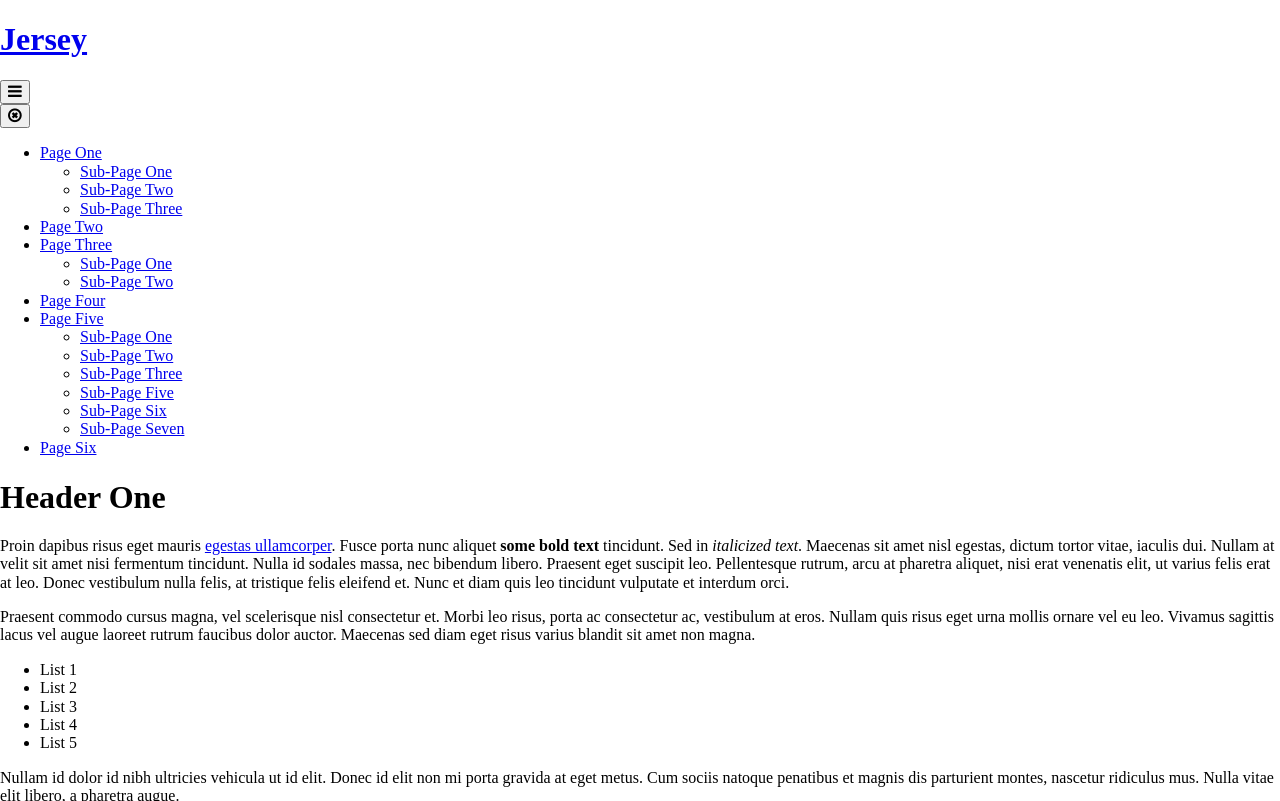
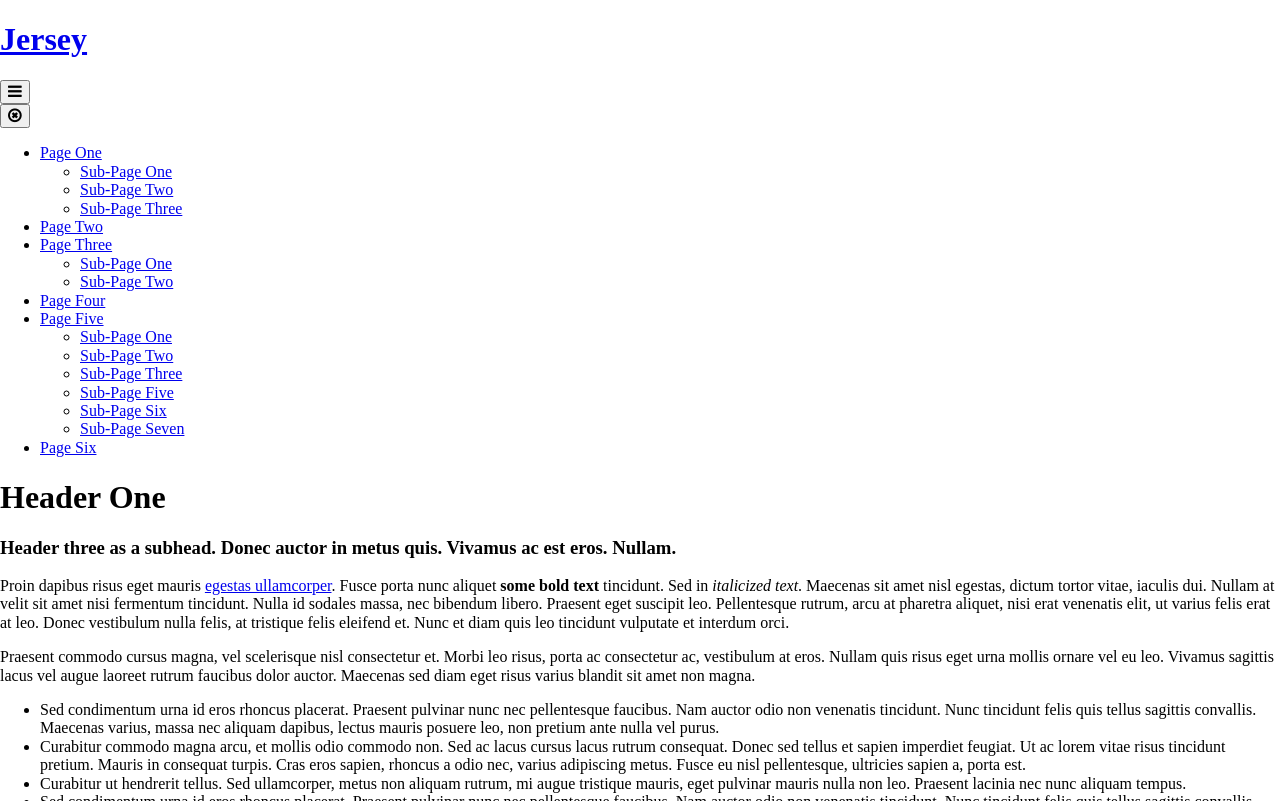
Before and after one commit to centresource/jersey, a Jekyll site: the page dist/index.html, which Jekyll copies as it is, in a window 1280 px wide. Shown: the top 801 px of the page. Built offline with Jekyll 4.4.1, drawn with Linux system fonts in a browser that asks for light colours; nearby versions of some CDN libraries; library files that are not in the unit come from our copies; Markdown is read by kramdown in place of the engine named in the settings; comment, search, counter and statistics services are not loaded; some of the changed text lies outside the part shown; grey boxes are pictures that could not be loaded.

```diff
--- a/dist/404.html
+++ b/dist/404.html
@@ -126,5 +126,7 @@
 
 <script src="/assets/js/jersey.flyover.js"></script>
 
+<script src="/assets/js/jersey.anchors.js"></script>
+
   </body>
 </html>
--- /dev/null
+++ b/dist/assets/js/jersey.anchors.js
@@ -0,0 +1 @@
+(function(){var a;window.CS||(window.CS={}),CS.Anchors=function(){function a(a){var b,c,d,e,f,g,h;for(a=a||"#content-primary h1,                            #content-primary h2,                            #content-primary h3,                            #content-primary h4,                            #content-primary h5",d=document.querySelectorAll(a),e=0;e<d.length;)c=void 0,d[e].hasAttributes("class")&&"no-anchor"===d[e].className||(d[e].hasAttribute("id")?c=d[e].getAttribute("id"):(g=document.body.textContent?"textContent":"innerText",f=d[e][g],h=f.replace(/\s+/g,"-").toLowerCase(),d[e].setAttribute("id",h),c=h,b='<a class="anchor-link" href="#'+c+'"><i class="fa fa-link"></i></a>',d[e].innerHTML=d[e].innerHTML+b)),e++}return a}(),a=new CS.Anchors}).call(this);
--- a/dist/index.html
+++ b/dist/index.html
@@ -117,16 +117,18 @@
   <article class="post">
     <h1>Header One</h1>
 
+<h3>Header three as a subhead. Donec auctor in metus quis. Vivamus ac est eros. Nullam.</h3>
+
 <p>Proin dapibus risus eget mauris <a href="/">egestas ullamcorper</a>. Fusce porta nunc aliquet <strong>some bold text</strong> tincidunt. Sed in <em>italicized text</em>. Maecenas sit amet nisl egestas, dictum tortor vitae, iaculis dui. Nullam at velit sit amet nisi fermentum tincidunt. Nulla id sodales massa, nec bibendum libero. Praesent eget suscipit leo. Pellentesque rutrum, arcu at pharetra aliquet, nisi erat venenatis elit, ut varius felis erat at leo. Donec vestibulum nulla felis, at tristique felis eleifend et. Nunc et diam quis leo tincidunt vulputate et interdum orci.</p>
 
 <p>Praesent commodo cursus magna, vel scelerisque nisl consectetur et. Morbi leo risus, porta ac consectetur ac, vestibulum at eros. Nullam quis risus eget urna mollis ornare vel eu leo. Vivamus sagittis lacus vel augue laoreet rutrum faucibus dolor auctor. Maecenas sed diam eget risus varius blandit sit amet non magna.</p>
 
 <ul>
-<li>List 1</li>
-<li>List 2</li>
-<li>List 3</li>
-<li>List 4</li>
-<li>List 5</li>
+<li>Sed condimentum urna id eros rhoncus placerat. Praesent pulvinar nunc nec pellentesque faucibus. Nam auctor odio non venenatis tincidunt. Nunc tincidunt felis quis tellus sagittis convallis. Maecenas varius, massa nec aliquam dapibus, lectus mauris posuere leo, non pretium ante nulla vel purus.</li>
+<li>Curabitur commodo magna arcu, et mollis odio commodo non. Sed ac lacus cursus lacus rutrum consequat. Donec sed tellus et sapien imperdiet feugiat. Ut ac lorem vitae risus tincidunt pretium. Mauris in consequat turpis. Cras eros sapien, rhoncus a odio nec, varius adipiscing metus. Fusce eu nisl pellentesque, ultricies sapien a, porta est.</li>
+<li>Curabitur ut hendrerit tellus. Sed ullamcorper, metus non aliquam rutrum, mi augue tristique mauris, eget pulvinar mauris nulla non leo. Praesent lacinia nec nunc aliquam tempus.</li>
+<li>Sed condimentum urna id eros rhoncus placerat. Praesent pulvinar nunc nec pellentesque faucibus. Nam auctor odio non venenatis tincidunt. Nunc tincidunt felis quis tellus sagittis convallis. Maecenas varius, massa nec aliquam dapibus, lectus mauris posuere leo, non pretium ante nulla vel purus.</li>
+<li>Curabitur commodo magna arcu, et mollis odio commodo non. Sed ac lacus cursus lacus rutrum consequat. Donec sed tellus et sapien imperdiet feugiat. Ut ac lorem vitae risus tincidunt pretium. Mauris in consequat turpis. Cras eros sapien, rhoncus a odio nec, varius adipiscing metus. Fusce eu nisl pellentesque, ultricies sapien a, porta est.</li>
 </ul>
 
 <p>Nullam id dolor id nibh ultricies vehicula ut id elit. Donec id elit non mi porta gravida at eget metus. Cum sociis natoque penatibus et magnis dis parturient montes, nascetur ridiculus mus. Nulla vitae elit libero, a pharetra augue.</p>
@@ -140,11 +142,12 @@
 <p>Integer posuere erat a ante venenatis dapibus posuere velit aliquet. Donec sed odio dui. Donec sed odio dui. Sed posuere consectetur est at lobortis. Cras justo odio, dapibus ac facilisis in, egestas eget quam. Aenean lacinia bibendum nulla sed consectetur. Donec sed odio dui.</p>
 
 <ol>
-<li>First Item</li>
-<li>Second Item</li>
-<li>Third Item</li>
-<li>Fourth Item</li>
-<li>Fifth Item</li>
+<li>Suspendisse tellus dui, malesuada suscipit interdum quis, tempor porta odio. Etiam nec metus sit amet libero ultricies
+sagittis. Nunc euismod laoreet posuere. Ut ultrices neque id purus rhoncus ultrices. Ut justo eros, dignissim sed turpis nec, viverra elementum dui. Aenean nec tortor eget sapien cursus pretium nec eget mauris.</li>
+<li>Nullam sed vestibulum nunc. Nullam ultricies lectus vel tempus commodo. Duis vestibulum augue sed ligula gravida sollicitudin. Nunc condimentum justo id commodo aliquam. Etiam ac lectus ac mauris mollis aliquet. Nunc elementum eu purus vel feugiat. Phasellus congue, nisi eu porttitor mattis, massa nibh porttitor sapien, consectetur lobortis arcu ligula a diam.</li>
+<li>Nam elit eros, mattis vel orci et, condimentum molestie sapien. Proin at posuere nisl. Duis egestas metus non interdum tempus. Phasellus tincidunt auctor convallis.</li>
+<li>Donec sed dui augue. Maecenas luctus dolor eget augue congue, id scelerisque elit venenatis. Mauris mollis, erat eget bibendum rutrum, metus elit tempor arcu, id cursus massa tortor eu nulla. Duis porttitor feugiat lacinia.</li>
+<li>Praesent a quam in turpis sagittis tristique ac in sem. Nam in quam sodales, consectetur nulla eu, vehicula justo. Quisque vitae mi non eros hendrerit elementum. Nam vel vulputate tortor. Donec eu elit lacinia, egestas nulla sit amet, fermentum orci. In metus urna, commodo et dapibus eget, ultrices vitae nisi. Quisque pretium congue odio nec bibendum. Donec convallis eros in nunc euismod, sed adipiscing nisi placerat.</li>
 </ol>
 
 <p>Praesent commodo cursus magna, vel scelerisque nisl consectetur et. Morbi leo risus, porta ac consectetur ac, vestibulum at eros. Nullam quis risus eget urna mollis ornare vel eu leo. Vivamus sagittis lacus vel augue laoreet rutrum faucibus dolor auctor. Maecenas sed diam eget risus varius blandit sit amet non magna.</p>
@@ -156,25 +159,25 @@
 
 <p>Maecenas sed diam eget risus varius blandit sit amet non magna. Lorem ipsum dolor sit amet, consectetur adipiscing elit. Nullam quis risus eget urna mollis ornare vel eu leo. Etiam porta sem malesuada magna mollis euismod. Donec ullamcorper nulla non metus auctor fringilla. Aenean eu leo quam. Pellentesque ornare sem lacinia quam venenatis vestibulum.</p>
 
-<h3>Header Three</h3>
-
 <p>Integer posuere erat a ante venenatis dapibus posuere velit aliquet. Donec sed odio dui. Donec sed odio dui. Sed posuere consectetur est at lobortis. Cras justo odio, dapibus ac facilisis in, egestas eget quam. Aenean lacinia bibendum nulla sed consectetur. Donec sed odio dui.</p>
 
 <p>Praesent commodo cursus magna, vel scelerisque nisl consectetur et. Morbi leo risus, porta ac consectetur ac, vestibulum at eros. Nullam quis risus eget urna mollis ornare vel eu leo. Vivamus sagittis lacus vel augue laoreet rutrum faucibus dolor auctor. Maecenas sed diam eget risus varius blandit sit amet non magna.</p>
 
-<h4>Header Four</h4>
+<h2>Header Two</h2>
 
 <p>Nullam id dolor id nibh ultricies vehicula ut id elit. Donec id elit non mi porta gravida at eget metus. Cum sociis natoque penatibus et magnis dis parturient montes, nascetur ridiculus mus. Nulla vitae elit libero, a pharetra augue.</p>
 
 <p>Maecenas sed diam eget risus varius blandit sit amet non magna. Lorem ipsum dolor sit amet, consectetur adipiscing elit. Nullam quis risus eget urna mollis ornare vel eu leo. Etiam porta sem malesuada magna mollis euismod. Donec ullamcorper nulla non metus auctor fringilla. Aenean eu leo quam. Pellentesque ornare sem lacinia quam venenatis vestibulum.</p>
 
-<h5>Header Five</h5>
+<h6>Header Six as a large call out for important block of text. Pellentesque facilisis, mi ut sodales venenatis, purus quam lobortis urna, sagittis congue nisl lorem sit amet mauris. Cras id molestie nunc. Interdum et malesuada fames ac ante ipsum primis in faucibus. Nam in magna ac arcu ornare egestas non sit amet nisl.</h6>
 
 <p>Integer posuere erat a ante venenatis dapibus posuere velit aliquet. Donec sed odio dui. Donec sed odio dui. Sed posuere consectetur est at lobortis. Cras justo odio, dapibus ac facilisis in, egestas eget quam. Aenean lacinia bibendum nulla sed consectetur. Donec sed odio dui.</p>
 
-<h6>Header Six</h6>
+<h2 class="no-anchor">Header Two with No Anchor</h2>
 
 <p>Praesent commodo cursus magna, vel scelerisque nisl consectetur et. Morbi leo risus, porta ac consectetur ac, vestibulum at eros. Nullam quis risus eget urna mollis ornare vel eu leo. Vivamus sagittis lacus vel augue laoreet rutrum faucibus dolor auctor. Maecenas sed diam eget risus varius blandit sit amet non magna.</p>
+
+<h5>Header Four &amp; Five</h5>
 
 <p>Nullam id dolor id nibh <code>ultricies vehicula</code> ut id elit. Donec id elit non mi porta gravida at eget metus. Cum sociis natoque penatibus et magnis dis parturient montes, nascetur ridiculus mus. Nulla vitae elit libero, a pharetra augue.</p>
 <div class="highlight"><pre><code class="ruby language-ruby" data-lang="ruby"><span class="c1"># Ruby hashes keyed by symbols should be declared using the Ruby hash syntax:</span>
@@ -186,13 +189,15 @@
 <span class="c1"># This also applies to final-hash method invocations and other implicit hashes</span>
 <span class="n">do_something</span> <span class="s2">&quot;x&quot;</span><span class="p">,</span> <span class="mi">2</span><span class="p">,</span> <span class="ss">:key_1</span> <span class="o">=&gt;</span> <span class="s1">&#39;Here is a value&#39;</span><span class="p">,</span> <span class="ss">:key_2</span> <span class="o">=&gt;</span> <span class="s1">&#39;Here is another value&#39;</span>
 </code></pre></div>
+<p>Suspendisse elementum feugiat lacus, ac blandit tortor condimentum imperdiet. Donec ultricies sapien vel cursus pellentesque. Donec in faucibus erat. Donec ut suscipit justo. Maecenas vehicula velit nec accumsan dignissim. Cras tempus commodo semper. Praesent molestie dolor leo, a lacinia elit tincidunt ut. Morbi blandit mi vel nulla consequat venenatis. Nulla a placerat lacus, dignissim laoreet eros. Nullam dictum neque vitae orci luctus, vitae dignissim dui euismod. Aenean sagittis eros nisl, in pretium metus sodales in.</p>
+
   </article>
 </section>
 
 
   <section class="next-up">
   <div class="wrap">
-    <h6>Up Next</h6>
+    <h5>Up Next</h5>
     <a href="/" class="btn-with-circle">Validating Product Ideas <i class="fa fa-chevron-right"></i></a>
 
       <p class="read-time">5 minute read</p>
@@ -208,5 +213,7 @@
 
 <script src="/assets/js/jersey.flyover.js"></script>
 
+<script src="/assets/js/jersey.anchors.js"></script>
+
   </body>
 </html>
```
Also changed, not shown: dist/assets/css/jersey.css.
